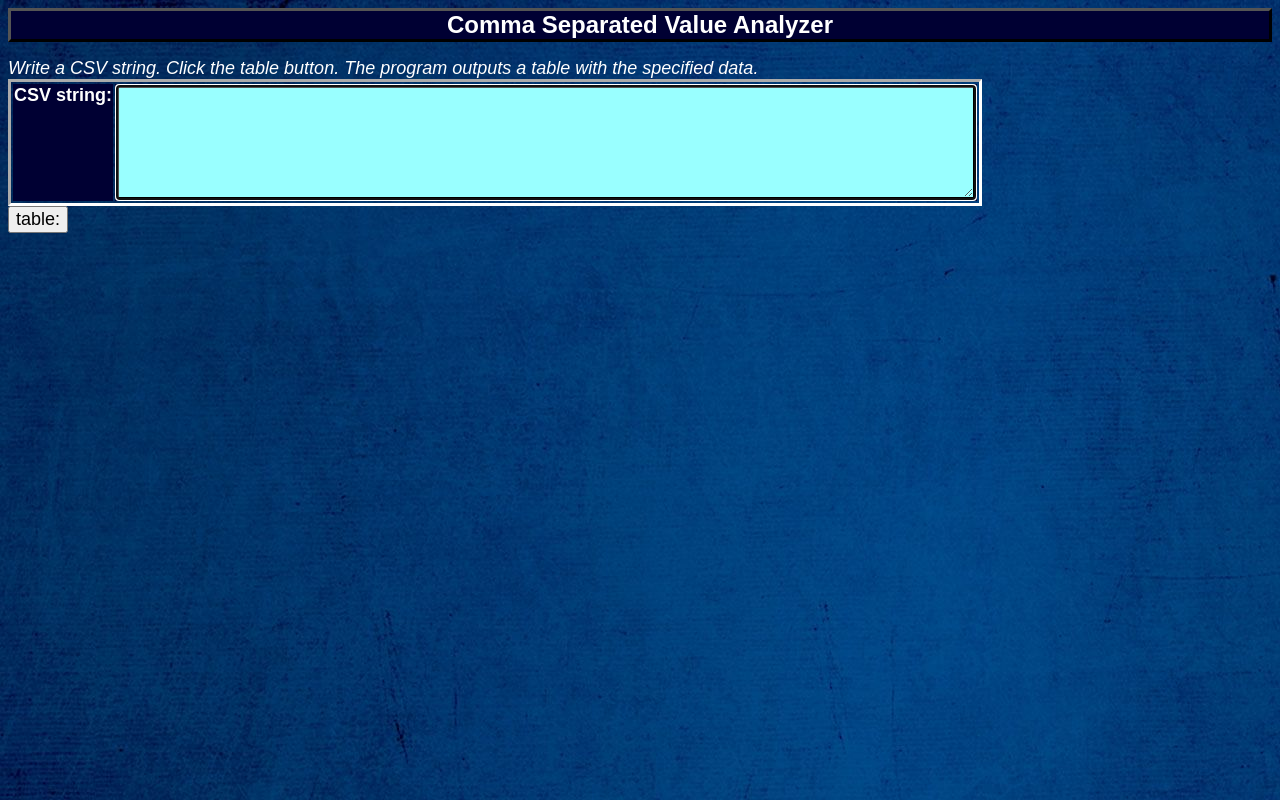
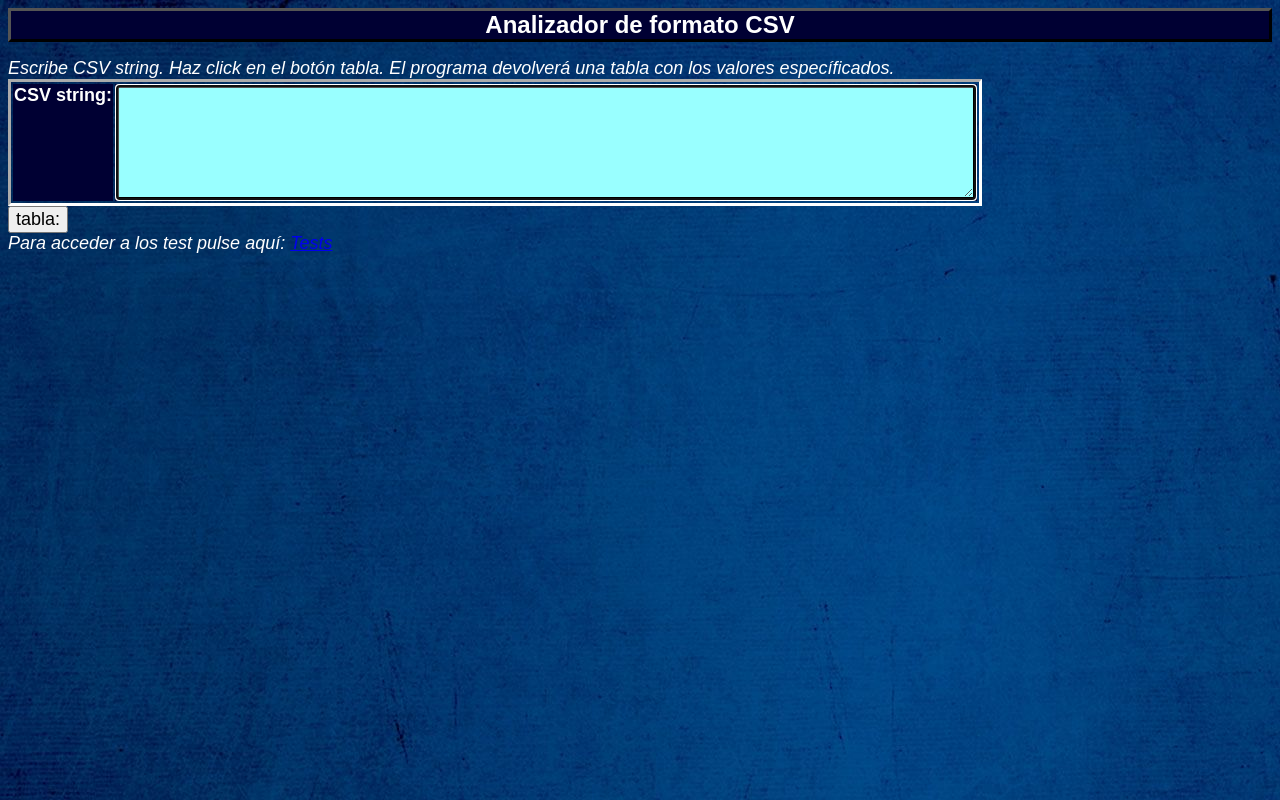
Before and after one commit to alu0100699715/CVS, a plain HTML site: page index.html in a window 1280 px wide. Drawn offline with nearby package versions, Linux system fonts and the light colour scheme.

Commit message:
Añadida pagina de test

```diff
--- a/index.html
+++ b/index.html
@@ -1,7 +1,7 @@
 <html>
   <head>
      <meta http-equiv="Content-Type" content="text/html; charset=UTF-8">
-     <title>CSV Analyzer</title>
+     <title>Analizador CSV</title>
      <link href="global.css" rel="stylesheet" type="text/css">
 
      <script type="text/javascript" src="https://cdnjs.cloudflare.com/ajax/libs/underscore.js/1.5.2/underscore-min.js"></script>
@@ -9,9 +9,9 @@
      <script type="text/javascript" src="cvs.js"></script>
   </head>
   <body background = "fondo.jpg" style= "color : white;">
-    <h1>Comma Separated Value Analyzer</h1>
+    <h1>Analizador de formato CSV</h1>
     <div>
-      <i>Write a CSV string. Click the table button. The program outputs a table with the specified data.</i>
+      <i>Escribe CSV string. Haz click en el botón tabla. El programa devolverá una tabla con los valores específicados.</i>
     </div>
     <table>
       <tr>
@@ -19,7 +19,8 @@
         <td><textarea autofocus cols = "80" rows = "5" id="original"></textarea></td>
       </tr>
     </table>
-    <button type="button">table:</button><br>
+    <button type="button">tabla:</button><br>
     <span class="output" id="finaltable"></span>
+	<i>Para acceder a los test pulse aquí: <a href="test/index.html"> Tests</a></i>
   </body>
 </html>
```
